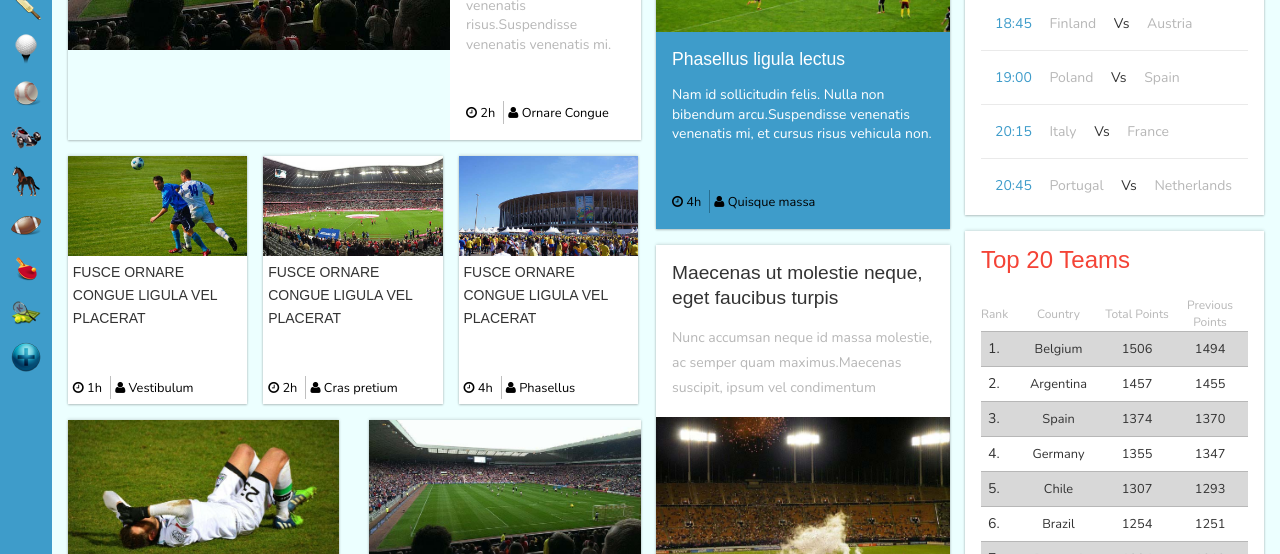
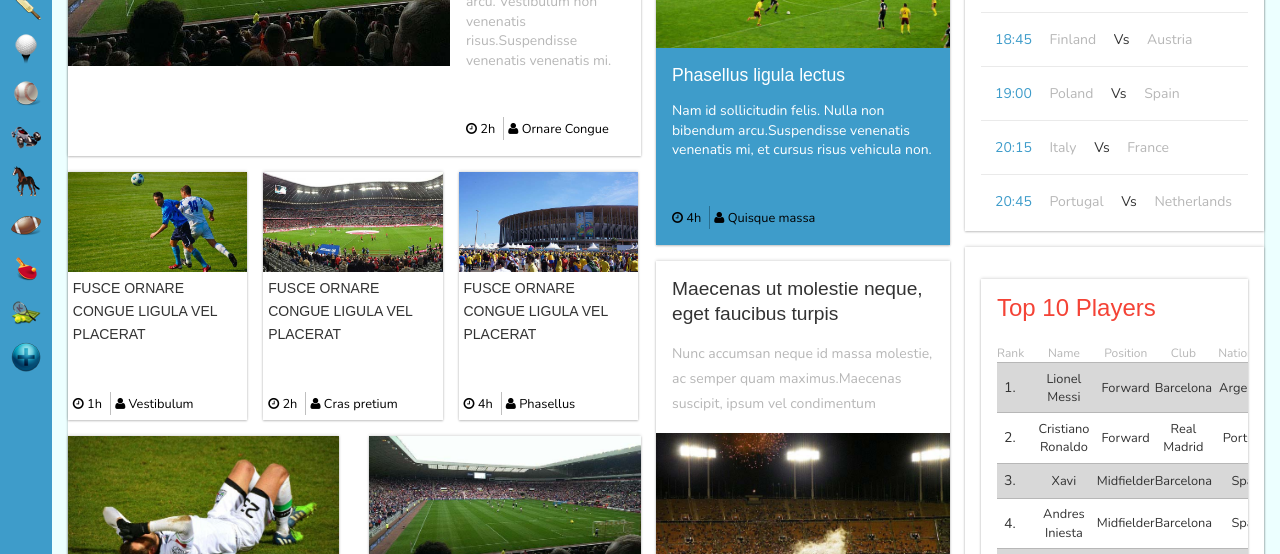
Before and after one commit to Stubtoft/Folket, a plain HTML site: page index.html in a window 1280 px wide. Shown: the part 246-800 px from the top of the page. Drawn offline with nearby package versions, Linux system fonts and the light colour scheme; a web font is replaced by a local one.

Commit message:
Top 20 Teams slettet
Nej

```diff
--- a/index.html
+++ b/index.html
@@ -630,7 +630,7 @@ Smartphone Compatible web template, free webdesigns for Nokia, Samsung, LG, Sony
 							<!-- ranking -->
 							<div class="ranking">
 								<div class="ranking-heading">
-									<h3>Top 20 Teams</h3>
+									<!--<h3>Top 20 Teams</h3>
 								</div>
 								<div class="ranking-grids">
 									<table>
@@ -931,7 +931,7 @@ Smartphone Compatible web template, free webdesigns for Nokia, Samsung, LG, Sony
 											</tr>
 										</tbody>
 									</table>
-								</div>
+								</div>-->
 							</div>
 							<!-- //ranking -->
 							<!-- player-rank -->
```
